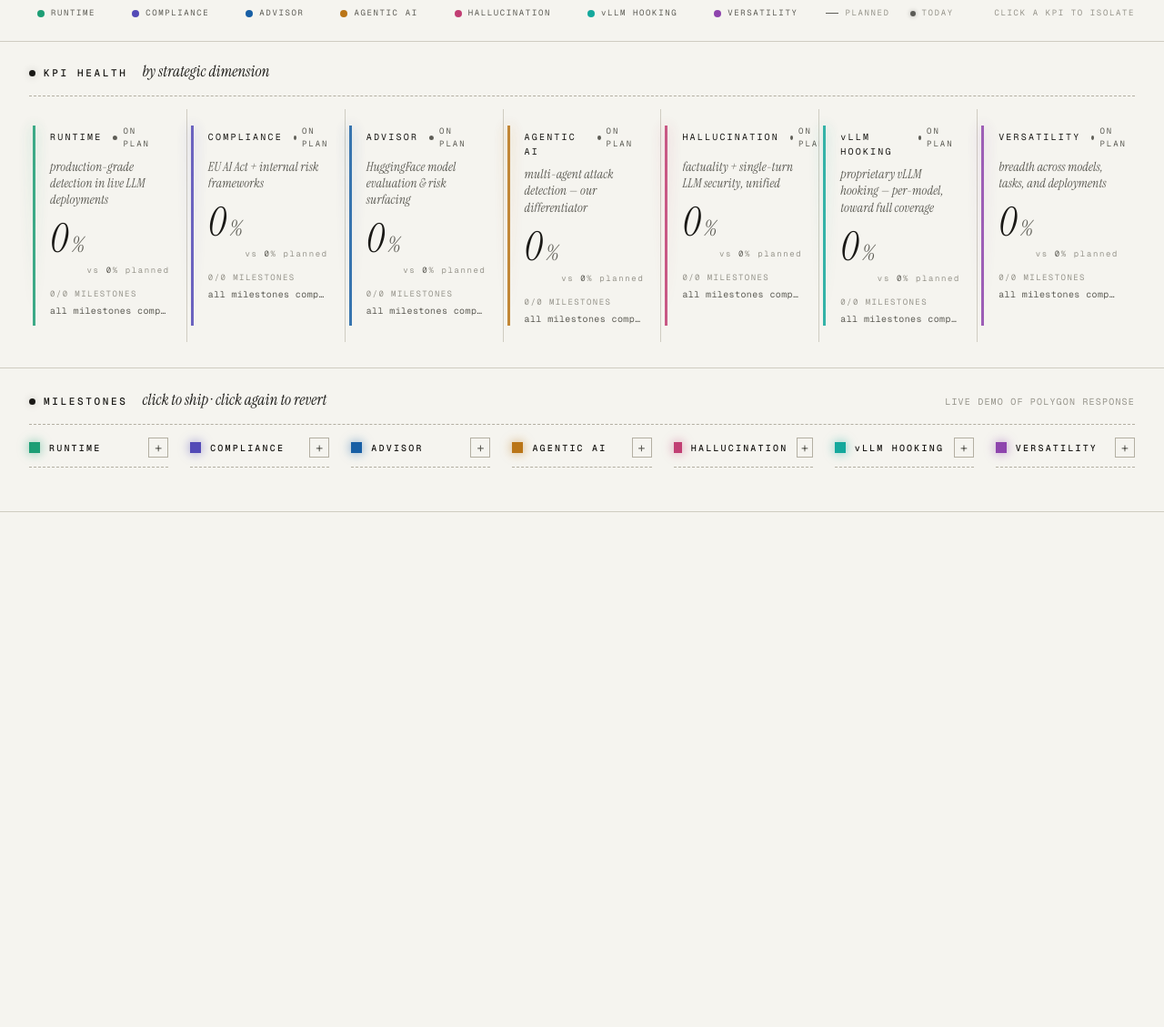
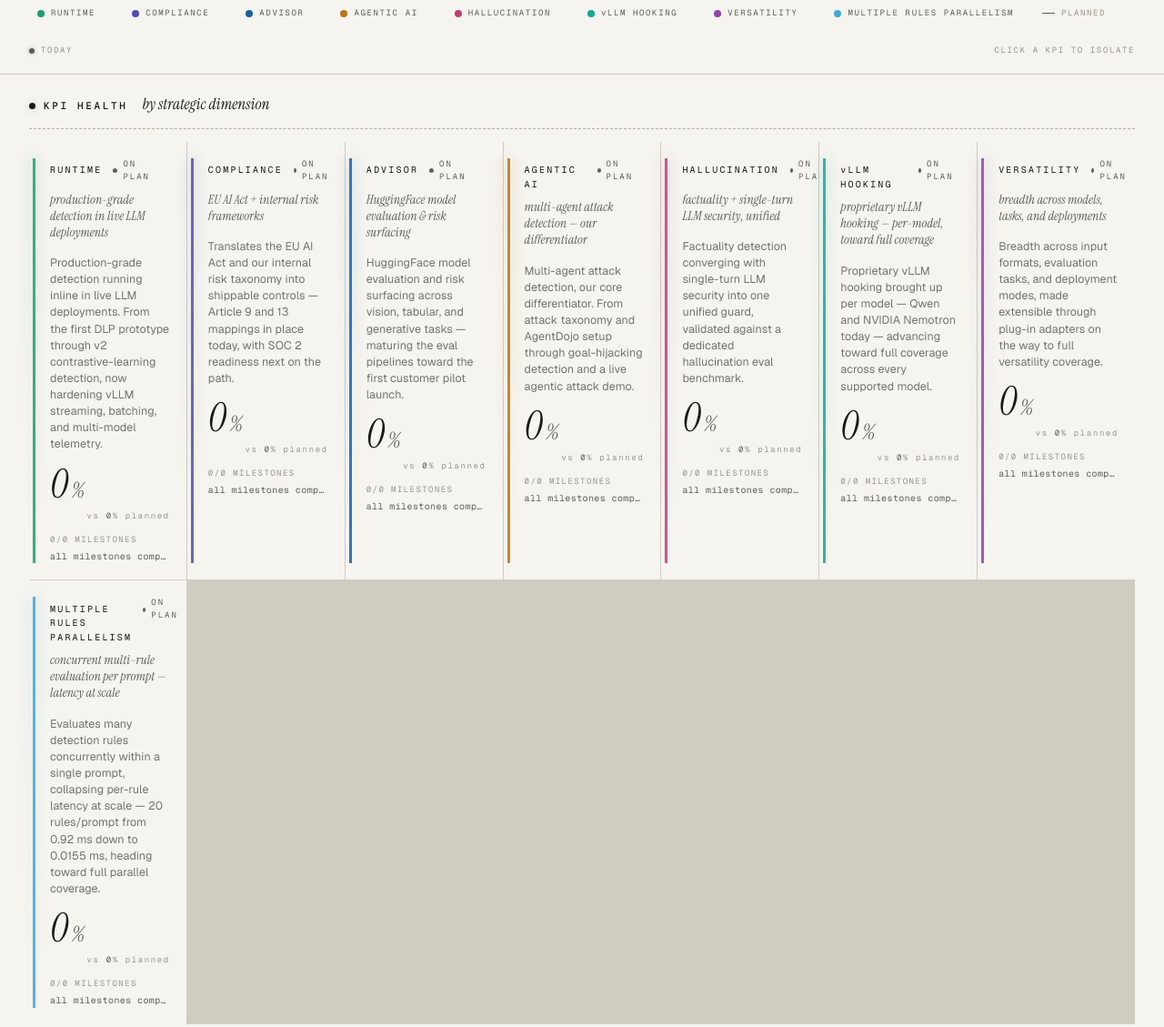
Before and after one commit to natanlumin/LuminAI_Velocity, a plain HTML site: page investors.html in a window 1280 px wide. Shown: the part 883-2012 px from the top of the page at 91% size. Before the commit the page ends 1446 px from the top, so only its background shows below. Drawn offline with nearby package versions, Linux system fonts and the light colour scheme; no server answers.

Commit message:
Add Multiple Rules Parallelism RUNTIME KPI + per-card descriptions
Strategic Velocity (investor view):
- New runtime KPI "MULTIPLE RULES PARALLELISM" (multirule): registry
  entry (label, sky-blue color, tagline), added to the RUN TIME track.
  Milestones land the burn-up at 5% (Apr 15, 20 rules/prompt @ 0.92 ms)
  and 20% (Jun 20, @ 0.0155 ms), planned to 100% at Aug 31. Seeded in
  app.py (authoritative) and roadmap-data.js reference copy.
- Add INVESTOR_KPI_DESCRIPTIONS and render a longer description
  paragraph (kpi-card-desc) under each KPI card's tagline, escaped and
  styled in investors.css.

Co-Authored-By: Claude Opus 4.8 (1M context) <noreply@anthropic.com>

```diff
--- a/static/css/investors.css
+++ b/static/css/investors.css
@@ -105,6 +105,14 @@
   color: var(--text-dim);
   line-height: 1.3;
   min-height: 36px;
+}
+
+.kpi-card-desc {
+  font-size: 12.5px;
+  color: var(--text-dim);
+  line-height: 1.45;
+  margin-top: 8px;
+  opacity: 0.85;
 }
 
 .kpi-card-num {
--- a/static/js/investors-app.js
+++ b/static/js/investors-app.js
@@ -153,6 +153,7 @@ function renderKpiCards() {
           <span class="kpi-card-status">—</span>
         </div>
         <div class="kpi-card-tagline">${INVESTOR_KPI_TAGLINES[kpi]}</div>
+        <div class="kpi-card-desc">${escapeHtmlInv(INVESTOR_KPI_DESCRIPTIONS[kpi] || '')}</div>
         <div class="kpi-card-num">
           <span class="kpi-card-actual">0</span><span class="kpi-card-pct">%</span>
           <span class="kpi-card-vsplan">vs <span class="kpi-card-planned">0</span>% planned</span>
--- a/static/js/roadmap-data.js
+++ b/static/js/roadmap-data.js
@@ -8,7 +8,7 @@
 
 let MILESTONES = [];
 
-const INVESTOR_KPIS = ['runtime', 'compliance', 'advisory', 'agenticai', 'hallucination', 'vllm', 'versatility'];
+const INVESTOR_KPIS = ['runtime', 'compliance', 'advisory', 'agenticai', 'hallucination', 'vllm', 'versatility', 'multirule'];
 
 const INVESTOR_KPI_LABELS = {
   runtime: 'RUNTIME',
@@ -18,6 +18,7 @@ const INVESTOR_KPI_LABELS = {
   hallucination: 'HALLUCINATION',
   vllm: 'vLLM HOOKING',
   versatility: 'VERSATILITY',
+  multirule: 'MULTIPLE RULES PARALLELISM',
 };
 
 const INVESTOR_KPI_COLORS = {
@@ -28,6 +29,7 @@ const INVESTOR_KPI_COLORS = {
   hallucination: '#C13E73',
   vllm: '#14A89C',
   versatility: '#8E44AD',
+  multirule: '#3FA7D6',
 };
 
 const INVESTOR_KPI_TAGLINES = {
@@ -38,6 +40,20 @@ const INVESTOR_KPI_TAGLINES = {
   hallucination: 'factuality + single-turn LLM security, unified',
   vllm: 'proprietary vLLM hooking — per-model, toward full coverage',
   versatility: 'breadth across models, tasks, and deployments',
+  multirule: 'concurrent multi-rule evaluation per prompt — latency at scale',
+};
+
+/* Longer per-KPI descriptions — shown under the short tagline on each
+   KPI health card. One to two sentences of strategic context. */
+const INVESTOR_KPI_DESCRIPTIONS = {
+  runtime: 'Production-grade detection running inline in live LLM deployments. From the first DLP prototype through v2 contrastive-learning detection, now hardening vLLM streaming, batching, and multi-model telemetry.',
+  compliance: 'Translates the EU AI Act and our internal risk taxonomy into shippable controls — Article 9 and 13 mappings in place today, with SOC 2 readiness next on the path.',
+  advisory: 'HuggingFace model evaluation and risk surfacing across vision, tabular, and generative tasks — maturing the eval pipelines toward the first customer pilot launch.',
+  agenticai: 'Multi-agent attack detection, our core differentiator. From attack taxonomy and AgentDojo setup through goal-hijacking detection and a live agentic attack demo.',
+  hallucination: 'Factuality detection converging with single-turn LLM security into one unified guard, validated against a dedicated hallucination eval benchmark.',
+  vllm: 'Proprietary vLLM hooking brought up per model — Qwen and NVIDIA Nemotron today — advancing toward full coverage across every supported model.',
+  versatility: 'Breadth across input formats, evaluation tasks, and deployment modes, made extensible through plug-in adapters on the way to full versatility coverage.',
+  multirule: 'Evaluates many detection rules concurrently within a single prompt, collapsing per-rule latency at scale — 20 rules/prompt from 0.92 ms down to 0.0155 ms, heading toward full parallel coverage.',
 };
 
 /* Strategic tracks — named groups over INVESTOR_KPIS. The partition is
@@ -46,7 +62,7 @@ const INVESTOR_KPI_TAGLINES = {
    single place to assign a KPI to a track. */
 const INVESTOR_TRACKS = [
   { id: 'all',      label: 'ALL',             kpis: INVESTOR_KPIS },
-  { id: 'runtime',  label: 'RUN TIME',        kpis: ['runtime', 'vllm', 'versatility'] },
+  { id: 'runtime',  label: 'RUN TIME',        kpis: ['runtime', 'vllm', 'versatility', 'multirule'] },
   { id: 'offline',  label: 'OFFLINE PRODUCT', kpis: ['advisory', 'compliance'] },
   { id: 'research', label: 'RESEARCH',        kpis: ['agenticai', 'hallucination'] },
 ];
@@ -129,4 +145,9 @@ const _MILESTONES_SEED = [
   { id: 40, kpi: 'versatility', name: 'Custom workflow adapters',         date: '2026-05-20', completedDate: '2026-05-20', weight: 1 },
   { id: 41, kpi: 'versatility', name: 'Plug-in extensibility framework',  date: '2026-07-15', completedDate: null,         weight: 6 },
   { id: 42, kpi: 'versatility', name: 'Full versatility coverage',        date: '2026-08-31', completedDate: null,         weight: 7 },
+
+  // MULTIPLE RULES PARALLELISM — concurrent multi-rule eval per prompt; latency at scale
+  { id: 43, kpi: 'multirule', name: '20 rules/prompt @ 0.92 ms',          date: '2026-04-15', completedDate: '2026-04-15', weight: 5 },
+  { id: 44, kpi: 'multirule', name: '20 rules/prompt @ 0.0155 ms',        date: '2026-06-20', completedDate: '2026-06-20', weight: 15 },
+  { id: 45, kpi: 'multirule', name: 'Full multi-rule parallel coverage',  date: '2026-08-31', completedDate: null,         weight: 80 },
 ];
```
Also changed, not shown: 1 other file.
